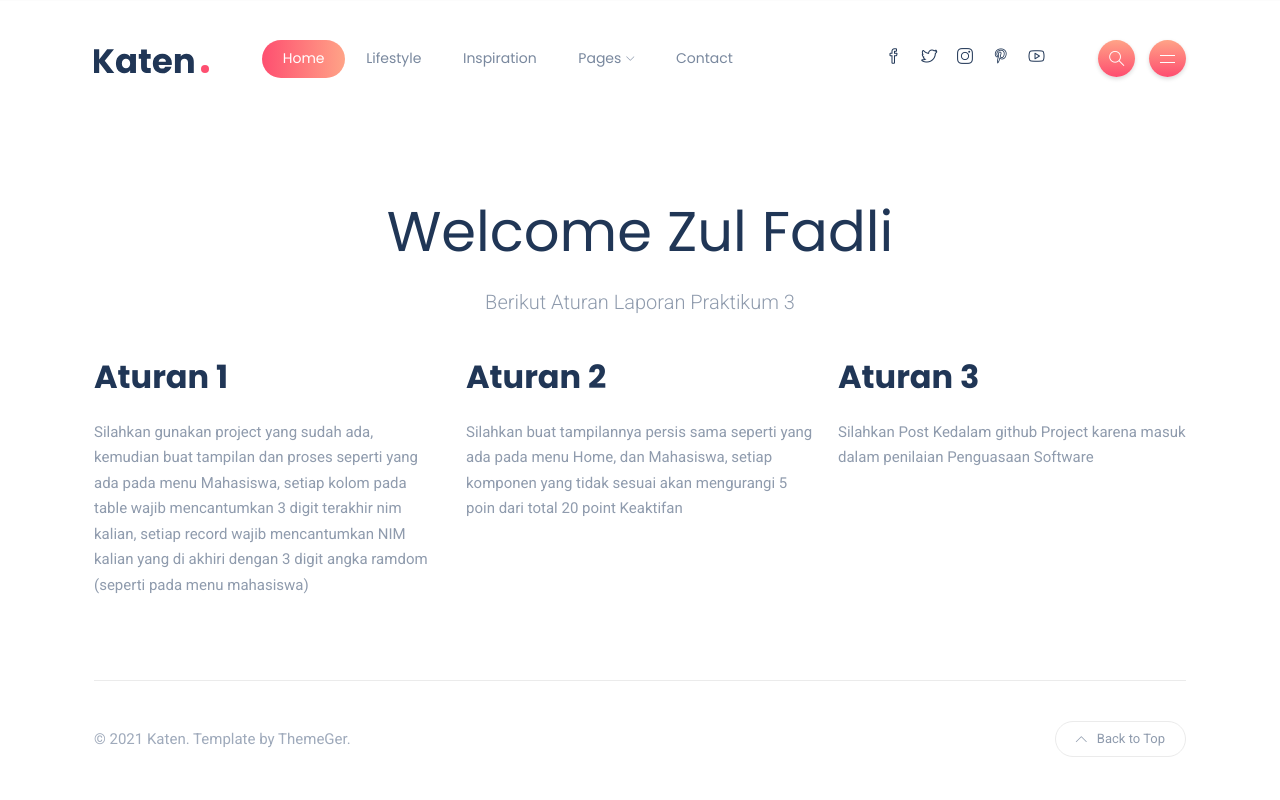
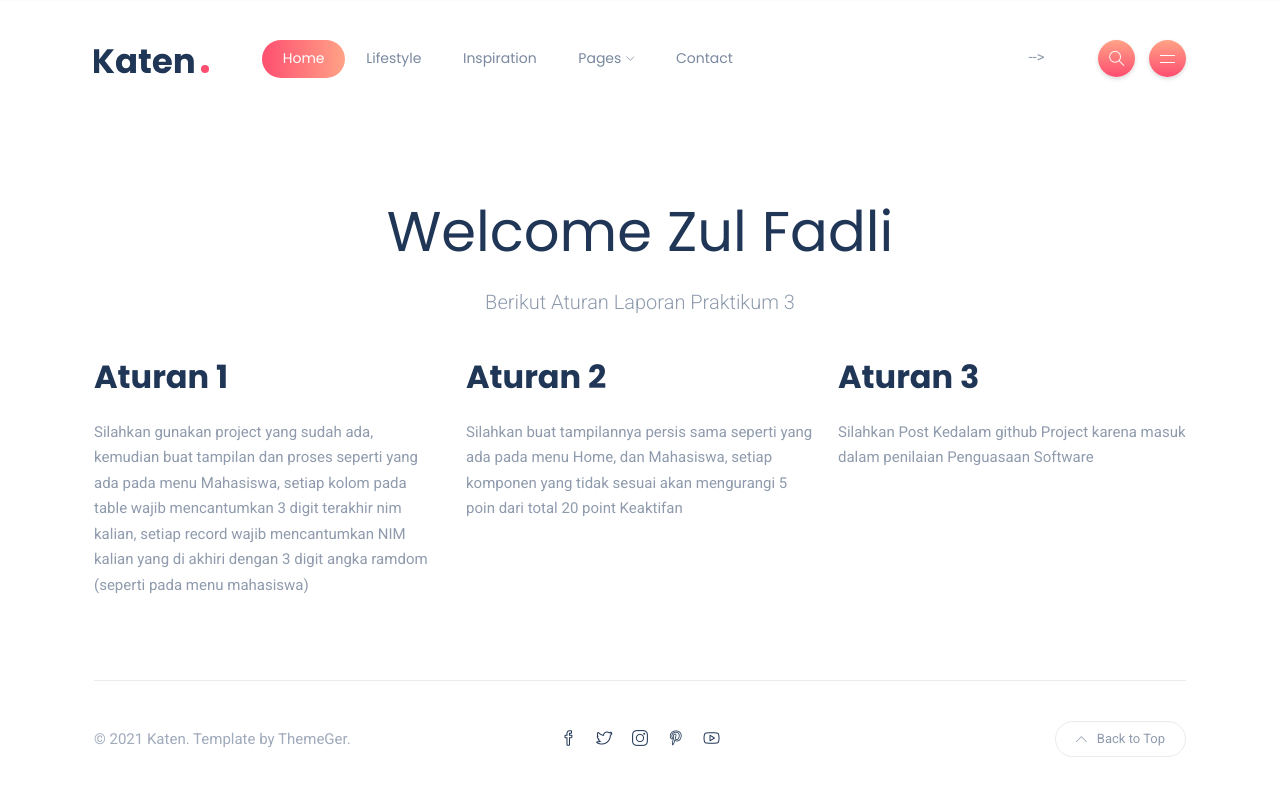
Before and after one commit to zumaku/prak-web-101, a Yii app: template views/site/index.php in a window 1280 px wide. Run offline with PHP 8.4 and a stand-in for Yii, Linux system fonts and the light colour scheme; the template is opened without the code that fills it, so the values that code supplies are empty; some libraries are stand-ins or nearby versions; some web fonts are replaced.

Commit message:
fix icon

```diff
--- a/views/layouts/main.php
+++ b/views/layouts/main.php
@@ -59,7 +59,7 @@ $this->registerLinkTag(['rel' => 'icon', 'type' => 'image/x-icon', 'href' => Yii
 					<!-- menus -->
 					<ul class="navbar-nav mr-auto">
 						<li class="nav-item dropdown active">
-							<a class="nav-link" href="">Home</a>
+							<a class="nav-link" href="/">Home</a>
 						</li>
 						<li class="nav-item">
 							<a class="nav-link" href="/category">Lifestyle</a>
@@ -86,15 +86,7 @@ $this->registerLinkTag(['rel' => 'icon', 'type' => 'image/x-icon', 'href' => Yii
 				</div>
 
 				<!-- header right section -->
-				<div class="header-right">
-					<!-- social icons -->
-					<ul class="social-icons list-unstyled list-inline mb-0">
-						<li class="list-inline-item"><a href="#"><i class="fab fa-facebook-f icon-social-facebook"></i></a></li>
-						<li class="list-inline-item"><a href="#"><i class="fab fa-twitter icon-social-twitter"></i></a></li>
-						<li class="list-inline-item"><a href="#"><i class="fab fa-instagram icon-social-instagram"></i></a></li>
-						<li class="list-inline-item"><a href="#"><i class="fab fa-pinterest icon-social-pinterest"></i></a></li>
-						<li class="list-inline-item"><a href="#"><i class="fab fa-youtube icon-social-youtube"></i></a></li>
-					</ul>
+				<div class="header-right"> -->
 					<!-- header buttons -->
 					<div class="header-buttons">
 						<button class="search icon-button">
@@ -131,12 +123,11 @@ $this->registerLinkTag(['rel' => 'icon', 'type' => 'image/x-icon', 'href' => Yii
 					<!-- social icons -->
 					<div class="col-md-4 text-center">
 						<ul class="social-icons list-unstyled list-inline mb-0">
-							<li class="list-inline-item"><a href="#"><i class="fab fa-facebook-f"></i></a></li>
-							<li class="list-inline-item"><a href="#"><i class="fab fa-twitter"></i></a></li>
-							<li class="list-inline-item"><a href="#"><i class="fab fa-instagram"></i></a></li>
-							<li class="list-inline-item"><a href="#"><i class="fab fa-pinterest"></i></a></li>
-							<li class="list-inline-item"><a href="#"><i class="fab fa-medium"></i></a></li>
-							<li class="list-inline-item"><a href="#"><i class="fab fa-youtube"></i></a></li>
+							<li class="list-inline-item"><a href="#"><i class="fab fa-facebook icon-social-facebook"></i></a></li>
+							<li class="list-inline-item"><a href="#"><i class="fab fa-twitter icon-social-twitter"></i></a></li>
+							<li class="list-inline-item"><a href="#"><i class="fab fa-instagram icon-social-instagram"></i></a></li>
+							<li class="list-inline-item"><a href="#"><i class="fab fa-pinterest icon-social-pinterest"></i></a></li>
+							<li class="list-inline-item"><a href="#"><i class="fab fa-youtube icon-social-youtube"></i></a></li>
 						</ul>
 					</div>
 
```
